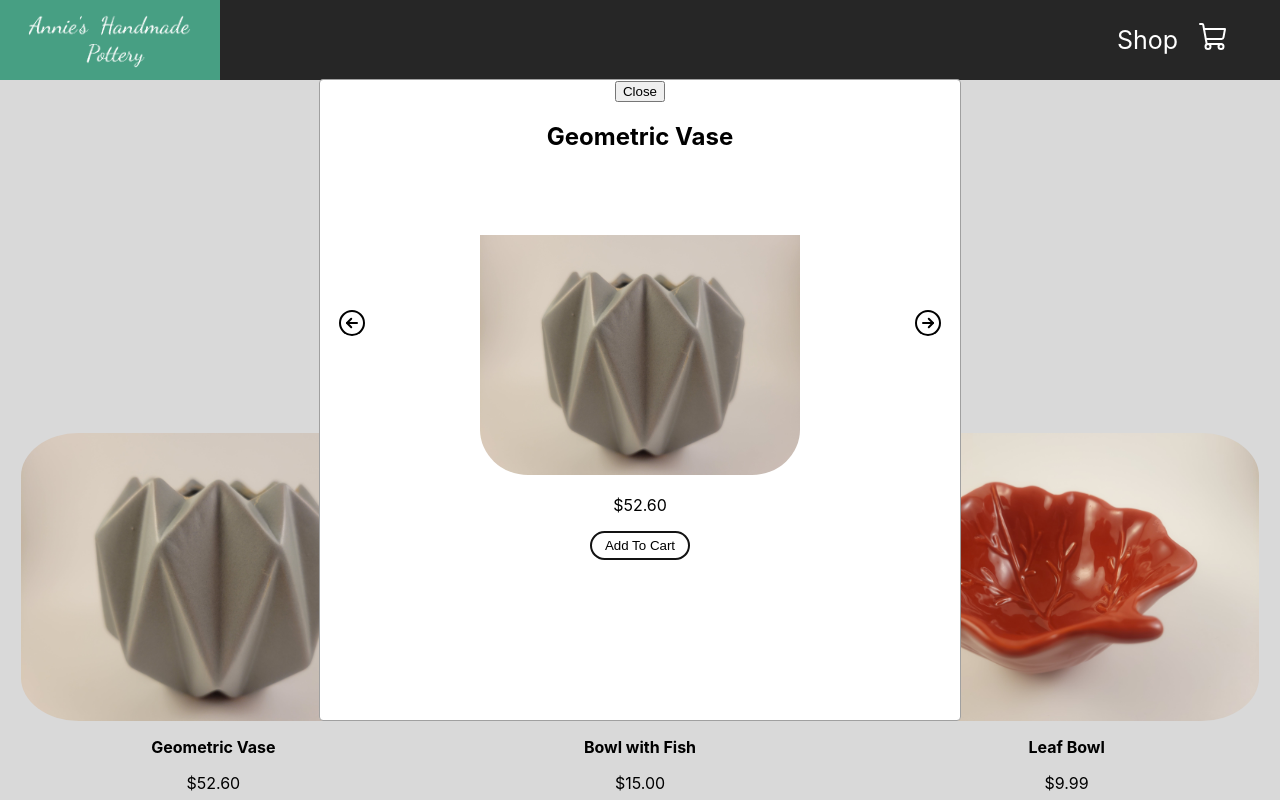
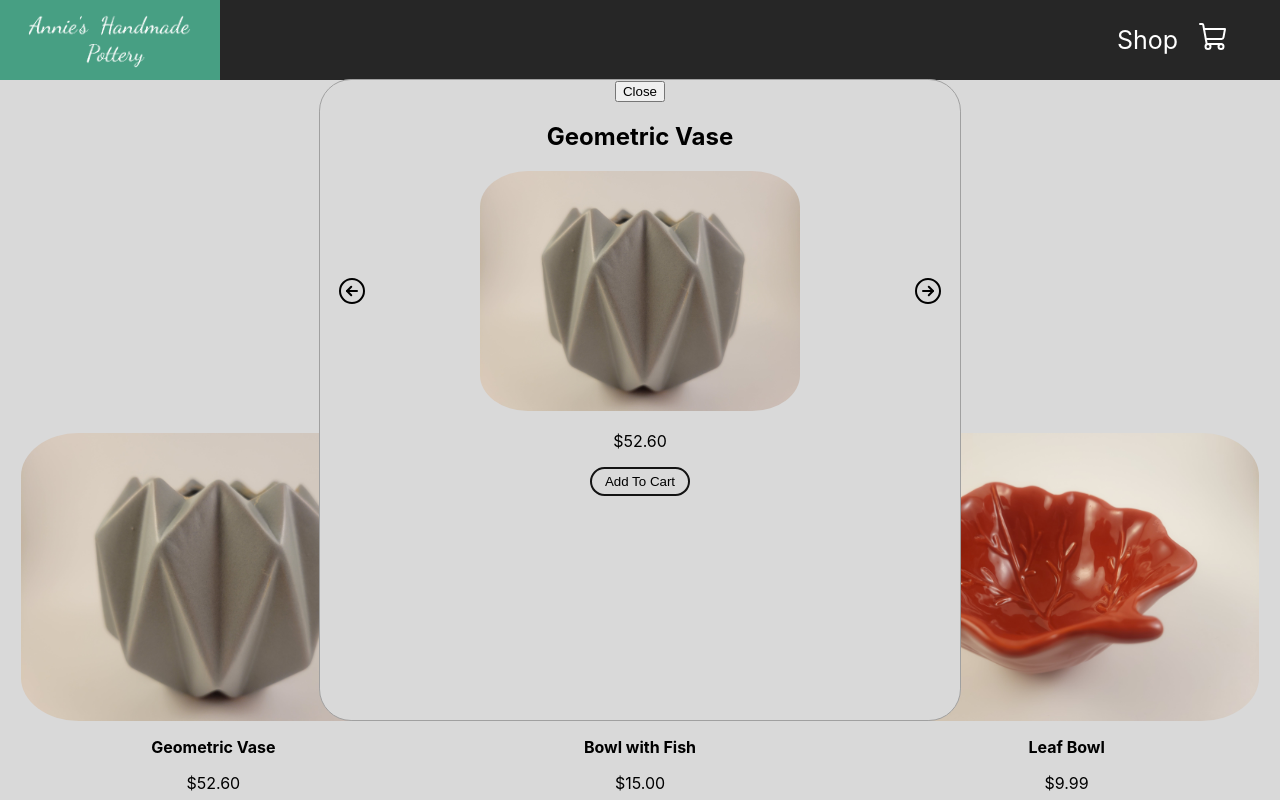
Before and after one commit to LaurenCummings/shop-project, a React (Create React App) app: page / in a window 1280 px wide. Both pictures are taken after a click on the picture 213 px from the left and 576 px from the top of the page. Shown: the top 800 px of the page. Built offline with nearby package versions, Linux system fonts and the light colour scheme.

Commit message:
Changed some css

```diff
--- a/src/components/Dialog.css
+++ b/src/components/Dialog.css
@@ -1,7 +1,7 @@
 .dialog {
-    background-color: white;
+    background-color: rgb(217, 217, 217);
     border: 1px solid #a0a0a0;
-    border-radius: 4px;
+    border-radius: 5%;
     position: fixed;
     top: 50%;
     left: 50%;
@@ -9,3 +9,7 @@
     width: 50%;
     height: 80%;
   }
+
+  .dialog img {
+    width: 50%;
+  }
--- a/src/components/ImageSlider.css
+++ b/src/components/ImageSlider.css
@@ -3,7 +3,7 @@
 }
 
 .img-slider-img {
-    padding-top: 10%;
+    padding-top: 0;
 }
 
 .img-slider-btn-left, .img-slider-btn-right {
--- a/src/components/Product.css
+++ b/src/components/Product.css
@@ -42,6 +42,6 @@
     cursor: pointer;
 }
 
-.dialogProduct img {
+/* .dialogProduct img {
     width: 50%;
-}
+} */
```
